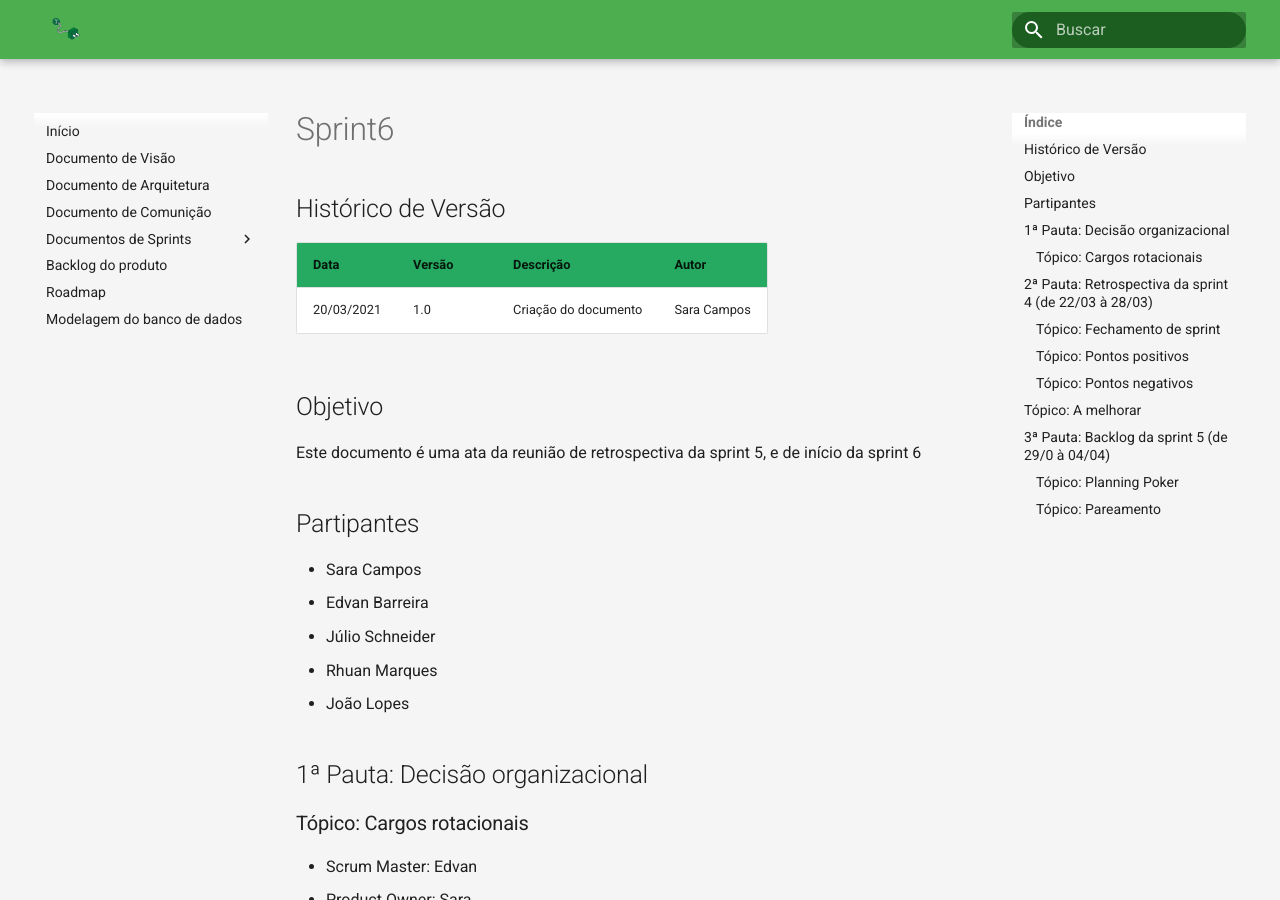
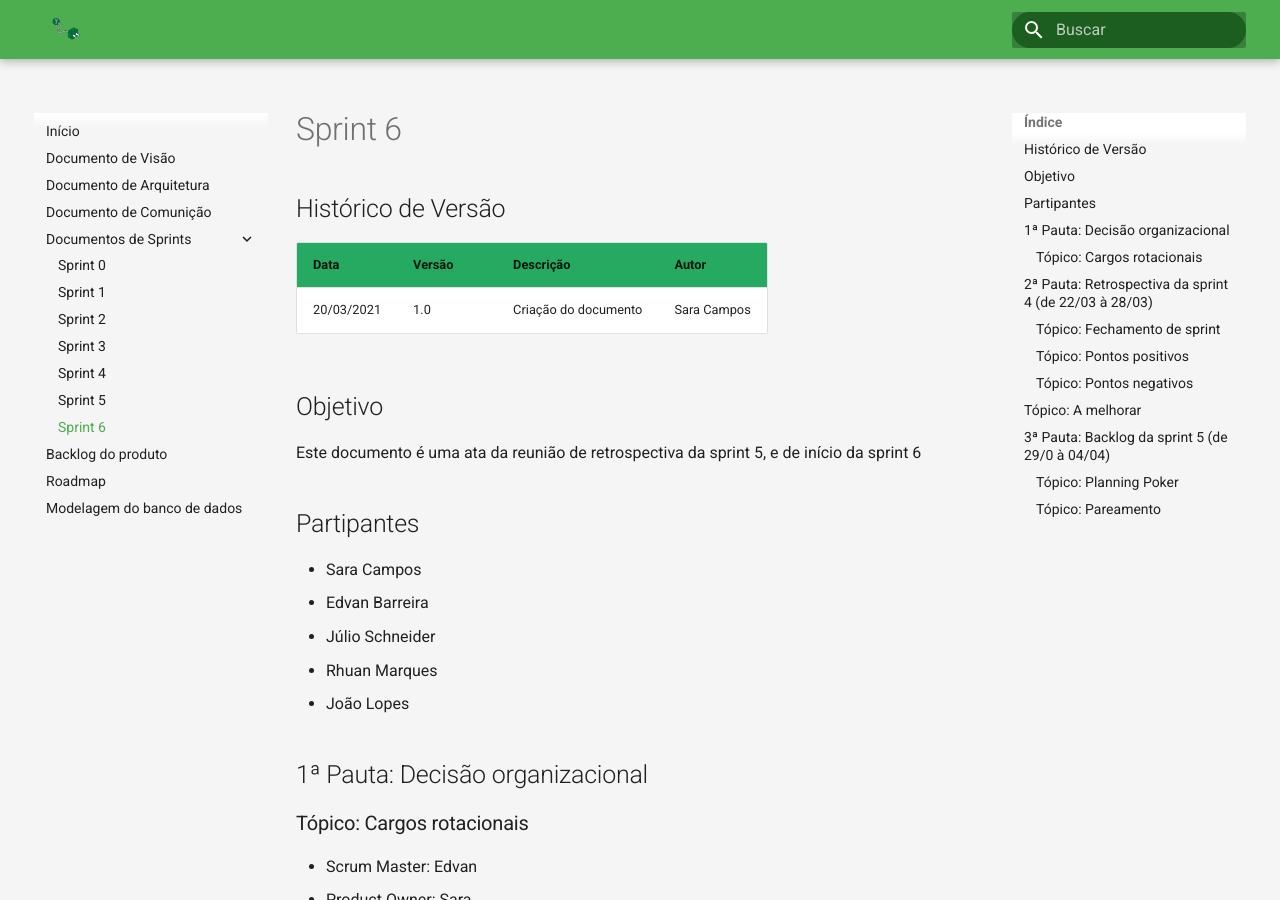
Before and after one commit to Conecta-UnB/Conecta-UnB-Wiki, an MkDocs documentation site: the page built from docs/sprints/sprint6.md, in a window 1280 px wide and 900 px high. Built offline with MkDocs 1.6.1 and Material for MkDocs 9.7.7, drawn with Linux system fonts in a browser that asks for light colours.

Commit message:
Update mkdocs.yml

```diff
--- a/mkdocs.yml
+++ b/mkdocs.yml
@@ -24,6 +24,8 @@
       - Sprint 2: sprints/sprint2.md
       - Sprint 3: sprints/sprint3.md
       - Sprint 4: sprints/sprint4.md
+      - Sprint 5: sprints/sprint5.md
+      - Sprint 6: sprints/sprint6.md
   - Backlog do produto: product_backlog.md
   - Roadmap: roadmap.md
   - Modelagem do banco de dados: documento_modelagem.md
```
